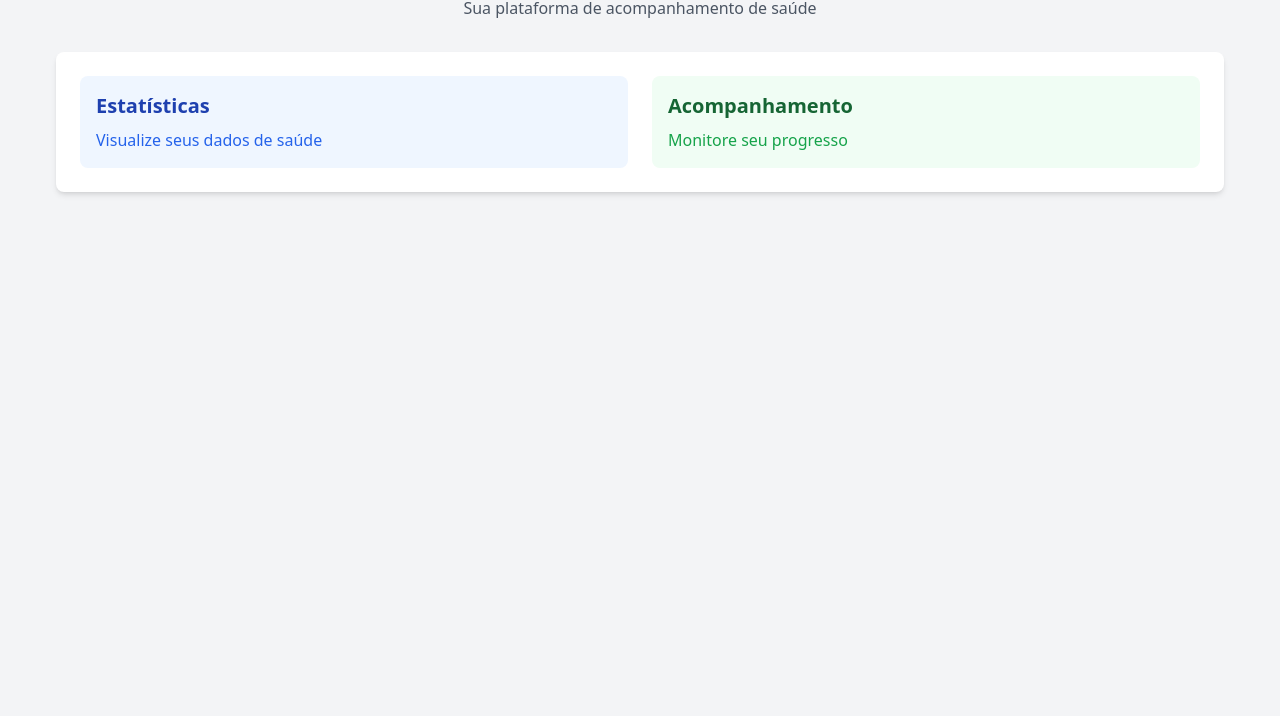
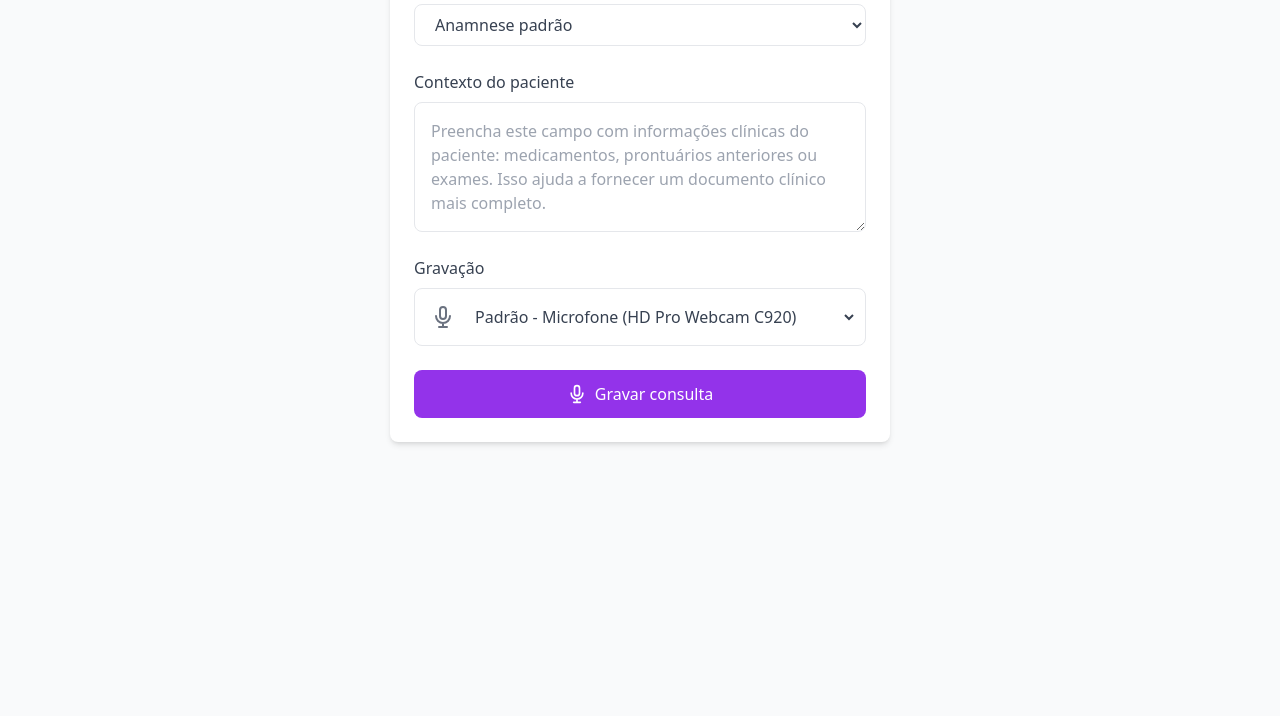
Before and after one commit to MarcosRibas/health-recap-ai, a website built with Vite: page index.html in a window 1280 px wide. Shown: the part 84-800 px from the top of the page. Built offline with nearby package versions, Linux system fonts and the light colour scheme.

Commit message:
Atualiza a estrutura da página inicial para incluir um formulário de consulta médica, renomeia o título e adiciona lógica de frontend para alternar entre botões de modalidade. Também ajusta o estilo do contêiner do formulário.

```diff
--- a/index.html
+++ b/index.html
@@ -3,29 +3,59 @@
 <head>
     <meta charset="UTF-8">
     <meta name="viewport" content="width=device-width, initial-scale=1.0">
-    <title>Health Recap AI</title>
+    <title>Consulta Médica</title>
     <link href="/src/style.css" rel="stylesheet">
 </head>
-<body class="bg-gray-100">
-    <div class="container mx-auto px-4 py-8">
-        <header class="text-center mb-8">
-            <h1 class="text-4xl font-bold text-gray-800">Health Recap AI</h1>
-            <p class="text-gray-600 mt-2">Sua plataforma de acompanhamento de saúde</p>
-        </header>
+<body class="bg-gray-50 min-h-screen">
+    <div class="container mx-auto px-4 py-8 max-w-3xl">
+        <main class="bg-white form-container rounded-lg shadow-md p-6 mx-auto">
+            <form class="space-y-6">
+                <div class="space-y-2">
+                    <label class="block text-gray-700">
+                        Modelo de documento
+                        <div class="relative mt-2">
+                            <select class="block w-full py-2 px-4 border rounded-lg bg-white focus:ring-2 focus:ring-purple-500">
+                                <option>Anamnese padrão</option>
+                            </select>
+                        </div>
+                    </label>
+                </div>
 
-        <main class="bg-white rounded-lg shadow-md p-6">
-            <div class="grid grid-cols-1 md:grid-cols-2 gap-6">
-                <div class="bg-blue-50 p-4 rounded-lg">
-                    <h2 class="text-xl font-semibold text-blue-800 mb-2">Estatísticas</h2>
-                    <p class="text-blue-600">Visualize seus dados de saúde</p>
+                <div class="space-y-2">
+                    <label class="block text-gray-700">
+                        Contexto do paciente
+                        <textarea
+                            class="mt-2 block w-full rounded-lg border p-4 text-gray-700 placeholder-gray-400 focus:ring-2 focus:ring-purple-500"
+                            rows="4"
+                            placeholder="Preencha este campo com informações clínicas do paciente: medicamentos, prontuários anteriores ou exames. Isso ajuda a fornecer um documento clínico mais completo."
+                        ></textarea>
+                    </label>
                 </div>
-                <div class="bg-green-50 p-4 rounded-lg">
-                    <h2 class="text-xl font-semibold text-green-800 mb-2">Acompanhamento</h2>
-                    <p class="text-green-600">Monitore seu progresso</p>
+
+                <div class="space-y-2">
+                    <label class="block text-gray-700">
+                        Gravação
+                        <div class="mt-2 flex items-center space-x-2 border rounded-lg p-2">
+                            <button type="button" class="p-2 text-gray-500 hover:text-purple-600">
+                                <svg class="w-6 h-6" fill="none" stroke="currentColor" viewBox="0 0 24 24">
+                                    <path stroke-linecap="round" stroke-linejoin="round" stroke-width="2" d="M19 11a7 7 0 01-7 7m0 0a7 7 0 01-7-7m7 7v4m0 0H8m4 0h4m-4-8a3 3 0 01-3-3V5a3 3 0 116 0v6a3 3 0 01-3 3z"></path>
+                                </svg>
+                            </button>
+                            <select class="flex-1 bg-transparent border-0 focus:ring-0">
+                                <option>Padrão - Microfone (HD Pro Webcam C920)</option>
+                            </select>
+                        </div>
+                    </label>
                 </div>
-            </div>
+
+                <button type="button" class="w-full py-3 px-4 bg-purple-600 text-white rounded-lg hover:bg-purple-700 flex items-center justify-center space-x-2">
+                    <svg class="w-5 h-5" fill="none" stroke="currentColor" viewBox="0 0 24 24">
+                        <path stroke-linecap="round" stroke-linejoin="round" stroke-width="2" d="M19 11a7 7 0 01-7 7m0 0a7 7 0 01-7-7m7 7v4m0 0H8m4 0h4m-4-8a3 3 0 01-3-3V5a3 3 0 116 0v6a3 3 0 01-3 3z"></path>
+                    </svg>
+                    <span>Gravar consulta</span>
+                </button>
+            </form>
         </main>
     </div>
-    <script type="module" src="/src/main.js"></script>
 </body>
 </html>
--- a/src/main.js
+++ b/src/main.js
@@ -1,5 +1,14 @@
 // Importa os estilos
 import './style.css'
 
-// Aqui você pode adicionar sua lógica de frontend
-console.log('Aplicação iniciada!');
+// Inicialização da aplicação
+document.addEventListener('DOMContentLoaded', () => {
+    // Lógica para alternar entre os botões de modalidade
+    const modalityButtons = document.querySelectorAll('[data-modality]');
+    modalityButtons.forEach(button => {
+        button.addEventListener('click', () => {
+            modalityButtons.forEach(btn => btn.classList.remove('bg-white'));
+            button.classList.add('bg-white');
+        });
+    });
+});
--- a/src/style.css
+++ b/src/style.css
@@ -9,3 +9,6 @@
 }
 
 /* Estilos personalizados podem ser adicionados aqui */
+.form-container {
+    width: 500px;
+}
```
